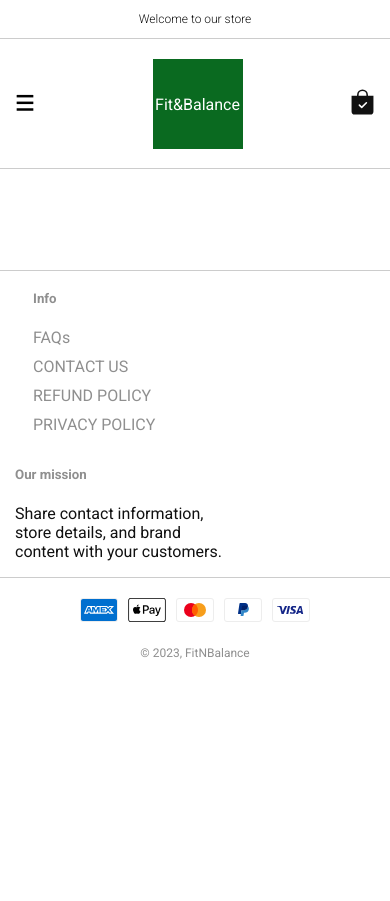
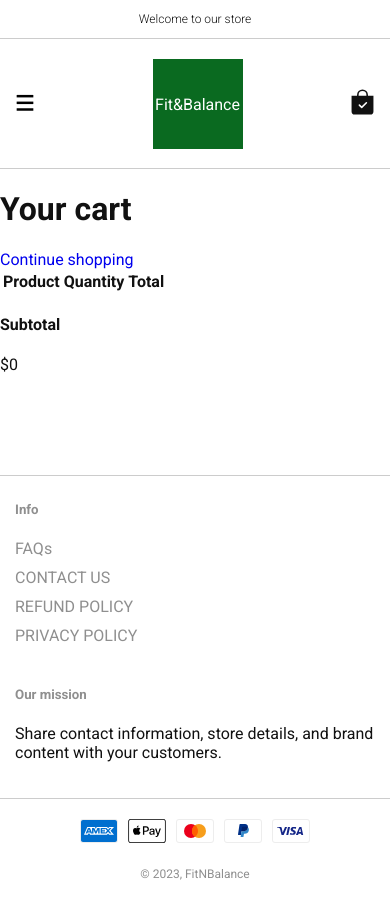
Before and after one commit to mrbushik/Fit-Balance, a React (Create React App) app: page /cart in a window 390 px wide. Before the commit the page ends 844 px from the top, so only its background shows below. Built offline with nearby package versions, Linux system fonts and the light colour scheme.

Commit message:
mapping cart items and responsive footer

```diff
--- a/package.json
+++ b/package.json
@@ -12,6 +12,7 @@
     "@types/react-dom": "^18.0.11",
     "@types/react-redux": "^7.1.25",
     "@types/react-router-dom": "^5.3.3",
+    "nanoid": "^4.0.2",
     "react": "^18.2.0",
     "react-dom": "^18.2.0",
     "react-hook-form": "^7.43.7",
--- a/src/Components/pages/cart.tsx
+++ b/src/Components/pages/cart.tsx
@@ -1,5 +1,9 @@
 import React from "react";
 import { useDispatch, useSelector } from "react-redux";
+import { cartItem } from "../intefaces";
+import { Link } from "react-router-dom";
+
+import CartItem from "../ui/cartItem";
 
 const Cart: React.FC = () => {
   const cartItems = useSelector((state: any) => state.cart.cartItems);
@@ -7,7 +11,39 @@ const Cart: React.FC = () => {
 
   return (
     <div>
-      <h1>{}</h1>
+      <div>
+        <h1 className="cart__title">Your cart</h1>
+        <Link className="cart__shopping-link" to="/products">
+          Continue shopping
+        </Link>
+      </div>
+      <table>
+        <tbody>
+          <tr>
+            <th>Product</th>
+            <th>Quantity</th>
+            <th>Total</th>
+          </tr>
+          {cartItems?.map((cartItem: cartItem) => (
+            <CartItem
+              key={cartItem.id}
+              id={cartItem.id}
+              price={cartItem.price}
+              count={cartItem.count}
+              size={cartItem.size}
+              title={cartItem.title}
+              img={cartItem.img}
+              unitPrice={cartItem.unitPrice}
+            />
+          ))}
+        </tbody>
+      </table>
+      <div>
+        <div>
+          <h4>Subtotal</h4>
+          <span>${cartPrice}</span>
+        </div>
+      </div>
     </div>
   );
 };
--- a/src/Components/pages/productItem.tsx
+++ b/src/Components/pages/productItem.tsx
@@ -1,15 +1,15 @@
 import React, { useEffect, useState } from "react";
 import { useLocation } from "react-router-dom";
 import { ourProducts } from "../products";
-import { productItem } from "../intefaces";
+import { nanoid } from "nanoid";
+import { cartItem, productItem } from "../intefaces";
 import { useDispatch } from "react-redux";
 import { addProductInCart } from "../redux/actions/cart";
 const ProductItem: React.FC = () => {
   //TO DO solve problem with o lot of re renders in this page
   const dispatch: any = useDispatch();
+  const location: any = useLocation();
   const PRODUCT_SIZE = 10;
-  const location: any = useLocation();
-  let cartItem = {};
 
   const [productCount, setProductCount] = useState<number>(0);
   const [targetProduct, setTargetProduct] = useState<productItem | null>();
@@ -29,13 +29,14 @@ const ProductItem: React.FC = () => {
   };
   console.log(localStorage.getItem("cart"));
   const handleAddToCart = () => {
-    const product = {
+    const product: cartItem[] | cartItem = {
+      id: nanoid(6),
       title: targetProduct?.title,
-      description: targetProduct?.descriptions,
       img: targetProduct?.img,
       price: targetProduct ? targetProduct.price * productCount : 0,
       count: productCount,
       size: productSize,
+      unitPrice: targetProduct?.price,
     };
     dispatch(addProductInCart(product));
   };
--- /dev/null
+++ b/src/Components/styles/cart.scss
@@ -0,0 +1,4 @@
+.cart__item-img {
+  width: 100px;
+  height: auto;
+}
--- a/src/Components/styles/footer.scss
+++ b/src/Components/styles/footer.scss
@@ -53,3 +53,19 @@ footer {
     color: #8f8f8f;
   }
 }
+
+@media (max-width: 952px) {
+  .footer-wrapper {
+    flex-direction: column;
+  }
+  .link__footer-container {
+    margin: 5px 0 !important;
+  }
+  .footer__mission {
+    margin: 5px 0 20px !important;
+    p {
+      width: 100%;
+      padding: 0 5% 0 0;
+    }
+  }
+}
--- a/src/Components/styles/main.scss
+++ b/src/Components/styles/main.scss
@@ -6,7 +6,7 @@
 @import "navMobile";
 @import "refund";
 @import "privacy";
-
+@import "cart";
 body {
   font-family: "Roboto";
   color: #111;
--- a/src/Components/ui/cartItem.tsx
+++ b/src/Components/ui/cartItem.tsx
@@ -1 +1,33 @@
-r
+import React from "react";
+import { cartItem } from "../intefaces";
+
+const CartItem: React.FC<cartItem> = ({
+  title,
+  count,
+  id,
+  img,
+  price,
+  size,
+  unitPrice,
+}) => {
+  return (
+    <tr>
+      <td>
+        <div>
+          <img className="cart__item-img" src={img} alt="cart item" />{" "}
+          <h5>{title}</h5>
+        </div>
+      </td>
+      <td>
+        <div>
+          <span>{count}</span>
+        </div>
+      </td>
+      <td>
+        <p>{price}</p>
+      </td>
+    </tr>
+  );
+};
+
+export default CartItem;
```
Also changed, not shown: src/Components/intefaces.ts (+10 -0 lines), 1 other file (tests, documents, lock files or other folders).
